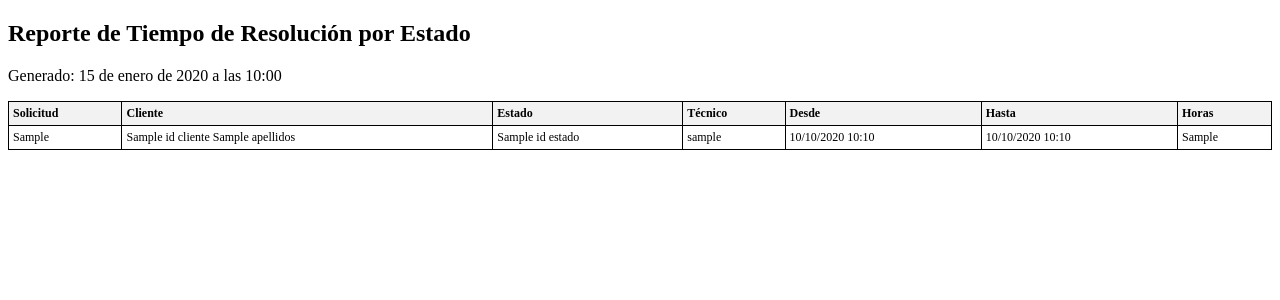
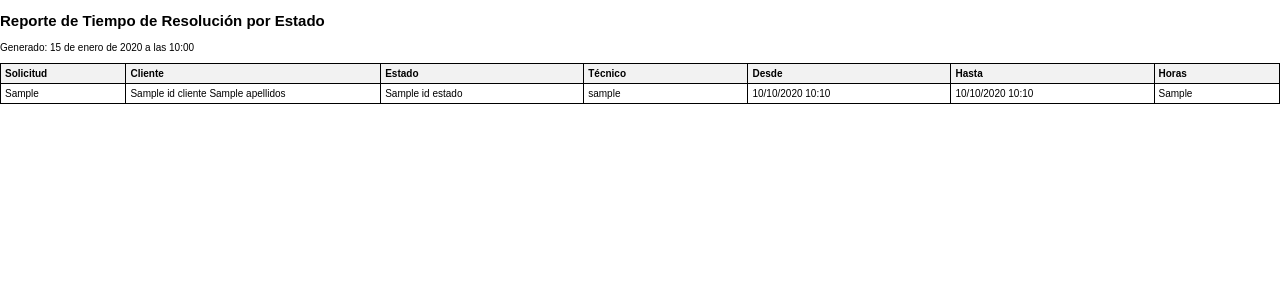
Before and after one commit to vivianmieres/soporte, a Django app: template templates/estadoTiempoResolucionReporte.html in a window 1280 px wide. Shown: the top 300 px of the page. Run offline with Django 5.2, Linux system fonts and the light colour scheme; the template is opened without the code that fills it: most values are stand-ins (such as "Sample title", 1, 10 or a date in 2020).

Commit message:
correccion informe de pruebas

```diff
--- a/public/templates/estadoTiempoResolucionReporte.html
+++ b/public/templates/estadoTiempoResolucionReporte.html
@@ -3,9 +3,45 @@
 <head>
     <meta charset="UTF-8">
     <style>
-        table { width: 100%; border-collapse: collapse; font-size: 12px; }
-        th, td { border: 1px solid black; padding: 4px; text-align: left; }
-        th { background-color: #f2f2f2; }
+        @page {
+            size: A4 landscape;
+            margin: 1cm;
+        }
+
+        body {
+            font-family: Arial, sans-serif;
+            font-size: 10px;
+            margin: 0;
+            padding: 0;
+        }
+
+        table {
+            width: 100%;
+            border-collapse: collapse;
+            table-layout: fixed;
+        }
+
+        th, td {
+            border: 1px solid black;
+            padding: 4px;
+            text-align: left;
+            overflow: hidden;
+            text-overflow: ellipsis;
+            white-space: nowrap;
+        }
+
+        th {
+            background-color: #f2f2f2;
+        }
+
+        /* Ajuste de anchos */
+        th:nth-child(1), td:nth-child(1) { width: 10%; }
+        th:nth-child(2), td:nth-child(2) { width: 20%; }
+        th:nth-child(3), td:nth-child(3) { width: 16%; }
+        th:nth-child(4), td:nth-child(4) { width: 12%; }
+        th:nth-child(5), td:nth-child(5) { width: 16%; }
+        th:nth-child(6), td:nth-child(6) { width: 16%; }
+        th:nth-child(7), td:nth-child(7) { width: 10%; }
     </style>
 </head>
 <body>
@@ -14,24 +50,24 @@
     <table>
         <thead>
             <tr>
-                <th>Solicitud</th>
-                <th>Cliente</th>
-                <th>Estado</th>
-                <th>Técnico</th>
-                <th>Desde</th>
-                <th>Hasta</th>
-                <th>Horas</th>
+                <th style="width: 9%;">Solicitud</th>
+                <th style="width: 19%;">Cliente</th>
+                <th style="width: 15%;">Estado</th>
+                <th style="width: 12%;">Técnico</th>
+                <th style="width: 15%;">Desde</th>
+                <th style="width: 15%;">Hasta</th>
+                <th style="width: 9%;">Horas</th>
             </tr>
         </thead>
         <tbody>
             {% for h in historicos %}
             <tr>
                 <td>{{ h.id_solicitud.id_solicitud }}</td>
-                <td>{{ h.id_solicitud.id_equipo.id_cliente.nombres}} {{ h.id_solicitud.id_equipo.id_cliente.apellidos}}</td>
+                <td>{{ h.id_solicitud.id_equipo.id_cliente.nombres }} {{ h.id_solicitud.id_equipo.id_cliente.apellidos }}</td>
                 <td>{{ h.id_estado.nombre }}</td>
                 <td>{{ h.id_solicitud.id_usuario_cargo.id.username }}</td>
                 <td>{{ h.desde|date:"d/m/Y H:i" }}</td>
-                <td>{{ h.hasta|date:"d/m/Y H:i" }}</td>
+                <td>{% if h.hasta %}{{ h.hasta|date:"d/m/Y H:i" }}{% else %}—{% endif %}</td>
                 <td>{{ h.tiempo_resolucion }}</td>
             </tr>
             {% endfor %}
```
Also changed, not shown: app/forms.py (+3 -5 lines), app/views.py (+42 -33 lines), templates/estadoTiempoResolucionReporte.html (+48 -12 lines).
